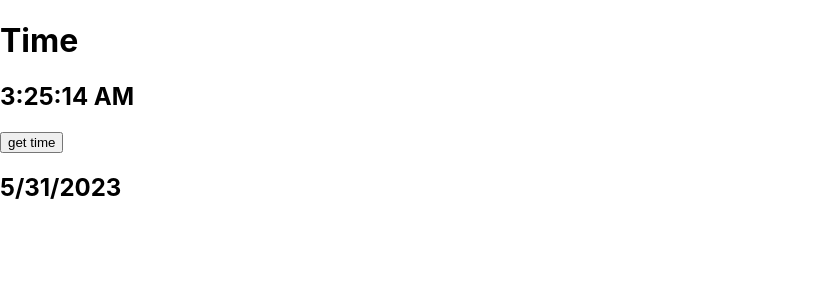
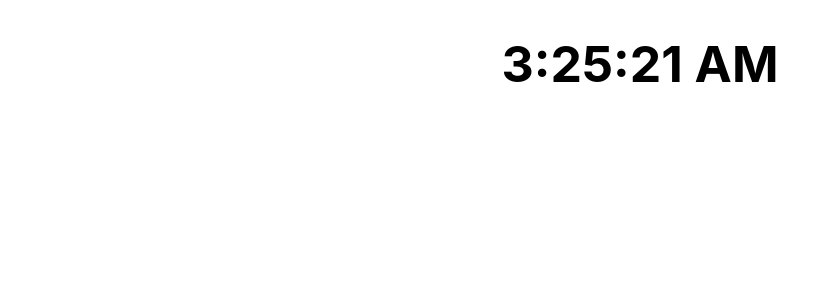
Before and after one commit to UDAYVEERUS/Todo_App, a React (Create React App) app: page /time in a window 1280 px wide. Shown: the top 300 px of the page, without its empty margins (0-839 px from the left). Built offline with nearby package versions, Linux system fonts and the light colour scheme.

Commit message:
digital clock createdd

```diff
--- a/src/components/DIgitalClock.js
+++ b/src/components/DIgitalClock.js
@@ -3,7 +3,6 @@ import React, { useState } from 'react'
 import '../App.css'
 
 const DIgitalClock = () => {
-    let date = new Date().toLocaleDateString()
     let time = new Date().toLocaleTimeString()
     const [ctime, setCtime] = useState(time)
 
@@ -11,12 +10,11 @@ const DIgitalClock = () => {
         time = new Date().toLocaleTimeString()
         setCtime(time)
     }
+
+    setInterval(updateTime,1000)
   return (
-    <div>
-        <h1>Time</h1>
-        <h2>{ctime}</h2>
-        <button onClick={updateTime}>get time</button>
-        <h2>{date}</h2>
+    <div style={{display:"flex", justifyContent:"center"}}>
+        <h1 style={{fontSize : "50px"}}>{ctime}</h1>
     </div>
   )
 }
```
